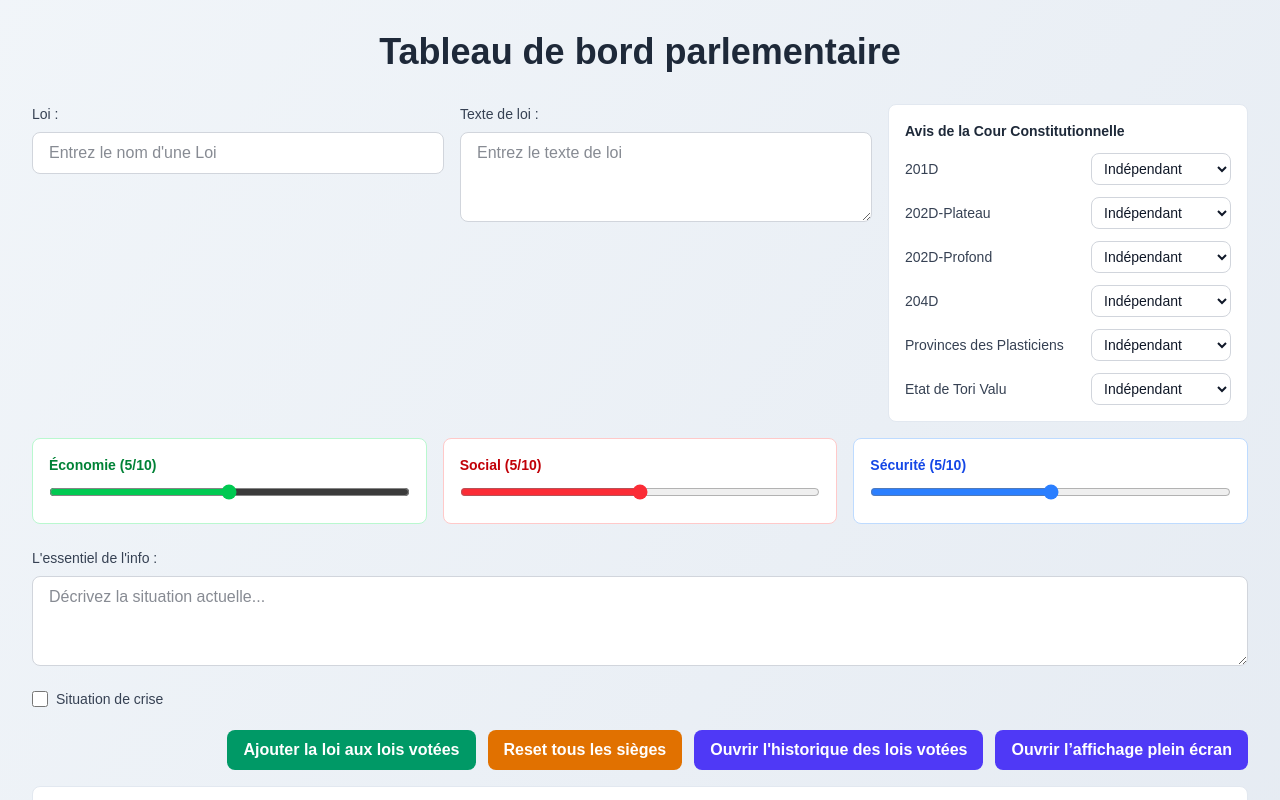
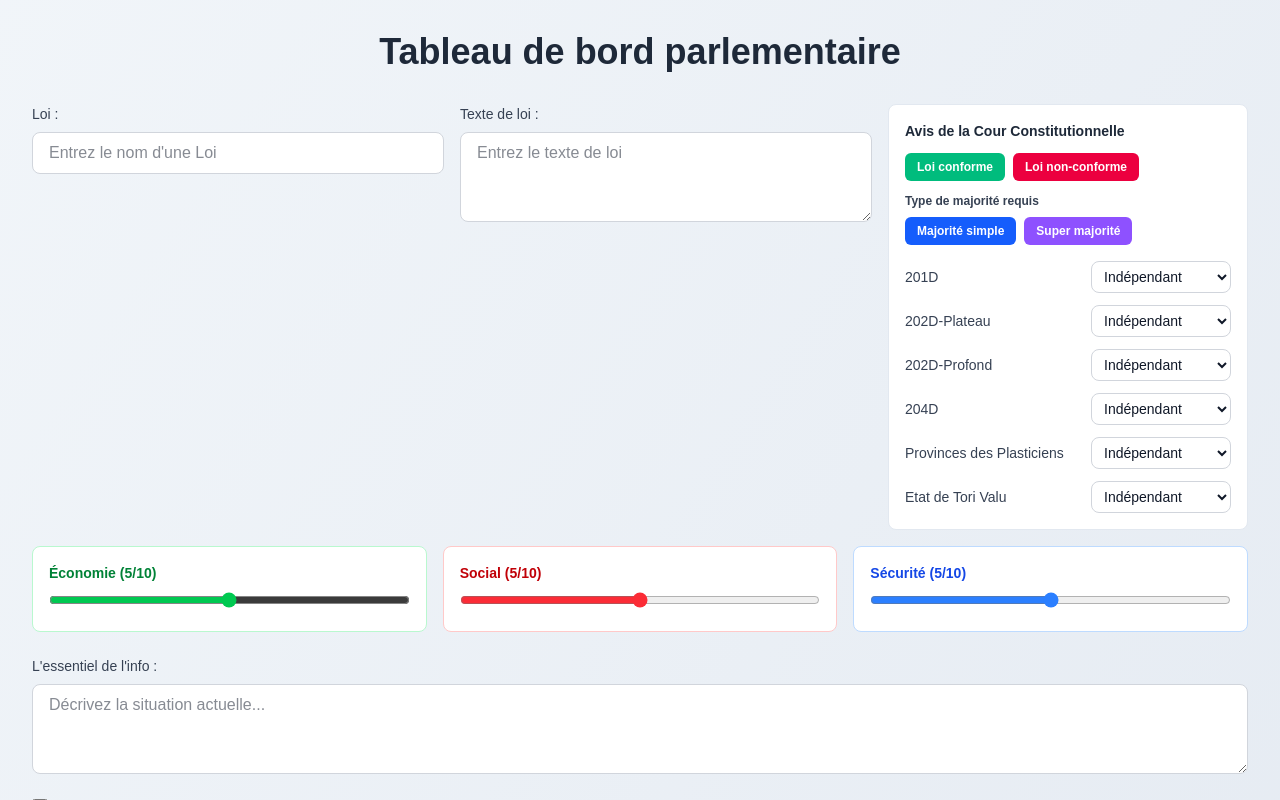
Before and after one commit to Yahiabenlet/interfaceAssemblee, a Next.js app: page / in a window 1280 px wide. Both pictures are taken after typing "5" into the empty fields and a click on the button "Créer l'hémicycle". Shown: the top 800 px of the page. Built offline with nearby package versions, Linux system fonts and the light colour scheme.

Commit message:
Deplacement des boutons d'avis de la cour

```diff
--- a/app/page.tsx
+++ b/app/page.tsx
@@ -256,6 +256,58 @@
                 <h3 className="text-sm font-semibold text-gray-800 dark:text-gray-100 mb-3">
                   Avis de la Cour Constitutionnelle
                 </h3>
+
+                <div className="mb-3 flex flex-wrap gap-2">
+                  <button
+                    type="button"
+                    onClick={() => setIsControlValidated(true)}
+                    className={`px-3 py-1.5 text-xs font-semibold rounded-md text-white transition ${
+                      isControlValidated ? "bg-emerald-600" : "bg-emerald-500 hover:bg-emerald-600"
+                    }`}
+                  >
+                    Loi conforme
+                  </button>
+                  <button
+                    type="button"
+                    onClick={() => setIsControlValidated(false)}
+                    className={`px-3 py-1.5 text-xs font-semibold rounded-md text-white transition ${
+                      !isControlValidated ? "bg-rose-600" : "bg-rose-500 hover:bg-rose-600"
+                    }`}
+                  >
+                    Loi non-conforme
+                  </button>
+                </div>
+
+                <div className="mb-4">
+                  <p className="text-xs font-semibold text-gray-700 dark:text-gray-300 mb-2">
+                    Type de majorité requis
+                  </p>
+                  <div className="flex flex-wrap gap-2">
+                    <button
+                      type="button"
+                      onClick={() => setRequiredMajority("simple")}
+                      className={`px-3 py-1.5 text-xs font-semibold rounded-md text-white transition ${
+                        requiredMajority === "simple"
+                          ? "bg-blue-600"
+                          : "bg-blue-500 hover:bg-blue-600"
+                      }`}
+                    >
+                      Majorité simple
+                    </button>
+                    <button
+                      type="button"
+                      onClick={() => setRequiredMajority("super")}
+                      className={`px-3 py-1.5 text-xs font-semibold rounded-md text-white transition ${
+                        requiredMajority === "super"
+                          ? "bg-violet-600"
+                          : "bg-violet-500 hover:bg-violet-600"
+                      }`}
+                    >
+                      Super majorité
+                    </button>
+                  </div>
+                </div>
+
                 <div className="space-y-3">
                   {(Object.keys(provinces) as Array<keyof ProvinceState>).map((name) => (
                     <div key={name} className="grid grid-cols-[1fr_140px] gap-2 items-center">
```
